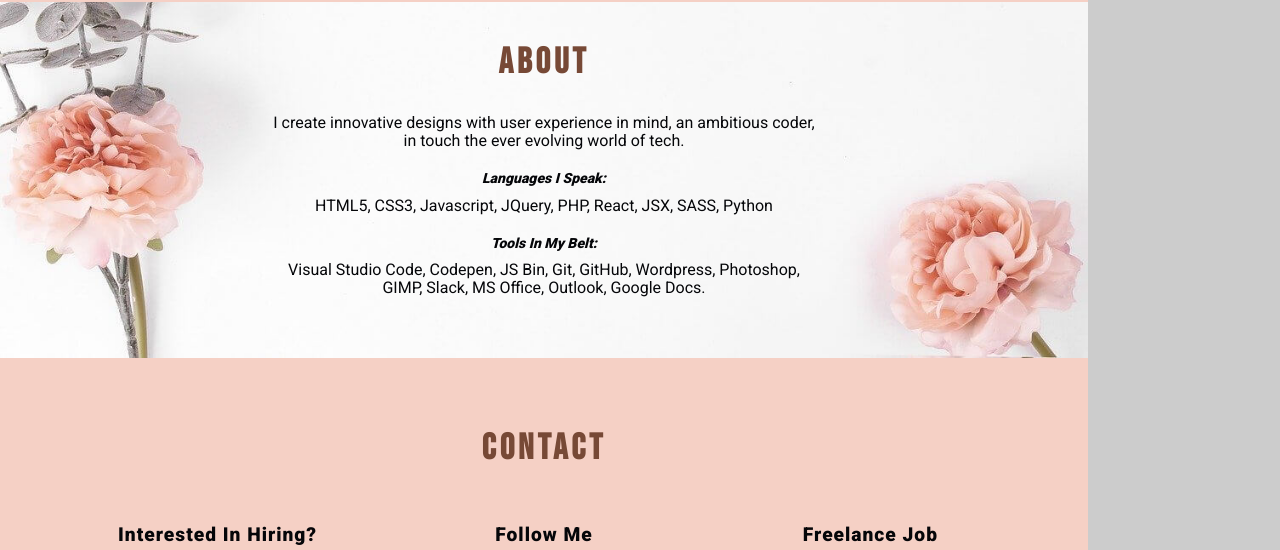
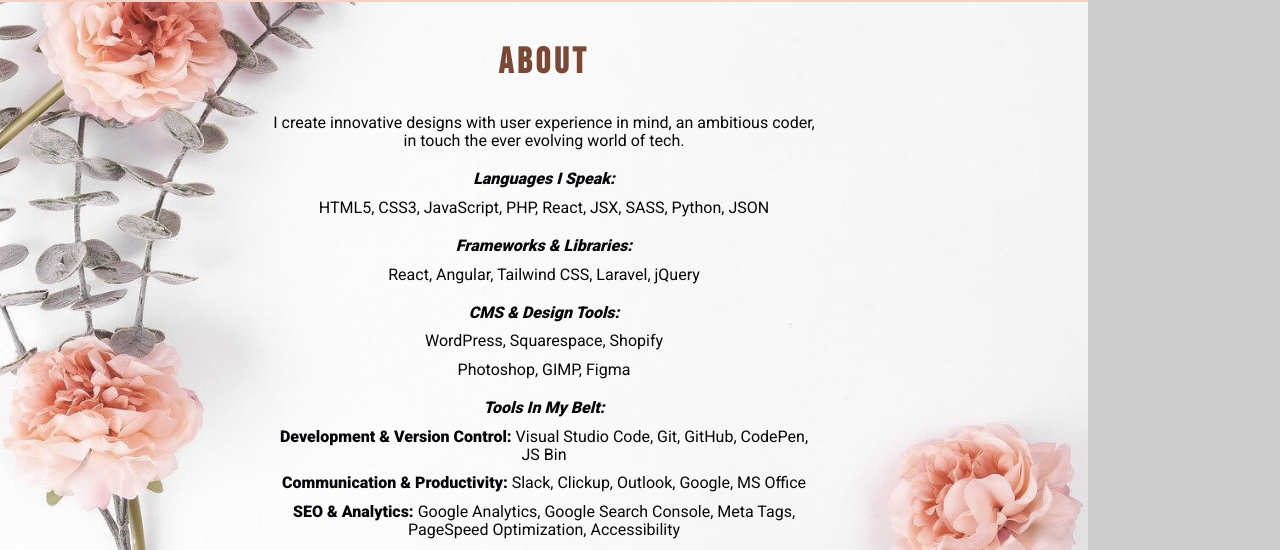
Before and after one commit to rafia-farooq/my-portfolio, a website built with Parcel: page index.html in a window 1280 px wide. Shown: the part 3905-4455 px from the top of the page. Built offline with nearby package versions, Linux system fonts and the light colour scheme.

Commit message:
updated about section with new skills

```diff
--- a/css/main.css
+++ b/css/main.css
@@ -238,7 +238,7 @@ h3 {
 }
 
 h4 {
-  font-size: 0.875em;
+  font-size: 1em;
   font-style: italic;
   text-transform: capitalize;
   margin: 10px 0;
--- a/index.html
+++ b/index.html
@@ -322,12 +322,25 @@
 
         <aside>
           <h4>Languages I speak:</h4>
-          <p>HTML5, CSS3, Javascript, JQuery, PHP, React, JSX, SASS, Python</p>
+          <p>HTML5, CSS3, JavaScript, PHP, React, JSX, SASS, Python, JSON</p>
+        </aside>
+
+        <aside>
+          <h4>Frameworks & Libraries:</h4>
+          <p>React, Angular, Tailwind CSS, Laravel, jQuery</p>
+        </aside>
+
+        <aside>
+          <h4>CMS & Design Tools:</h4>
+          <p>WordPress, Squarespace, Shopify</p>
+          <p>Photoshop, GIMP, Figma</p>
         </aside>
 
         <aside>
           <h4>Tools in my belt:</h4>
-          <p>Visual Studio Code, Codepen, JS Bin, Git, GitHub, Wordpress, Photoshop, GIMP, Slack, MS Office, Outlook, Google Docs. </p>
+          <p><strong>Development & Version Control:</strong> Visual Studio Code, Git, GitHub, CodePen, JS Bin</p>
+          <p><strong>Communication & Productivity:</strong> Slack, Clickup, Outlook, Google, MS Office </p>
+          <p><strong>SEO & Analytics:</strong> Google Analytics, Google Search Console, Meta Tags, PageSpeed Optimization, Accessibility </p>
         </aside>
 
       </div>
```
